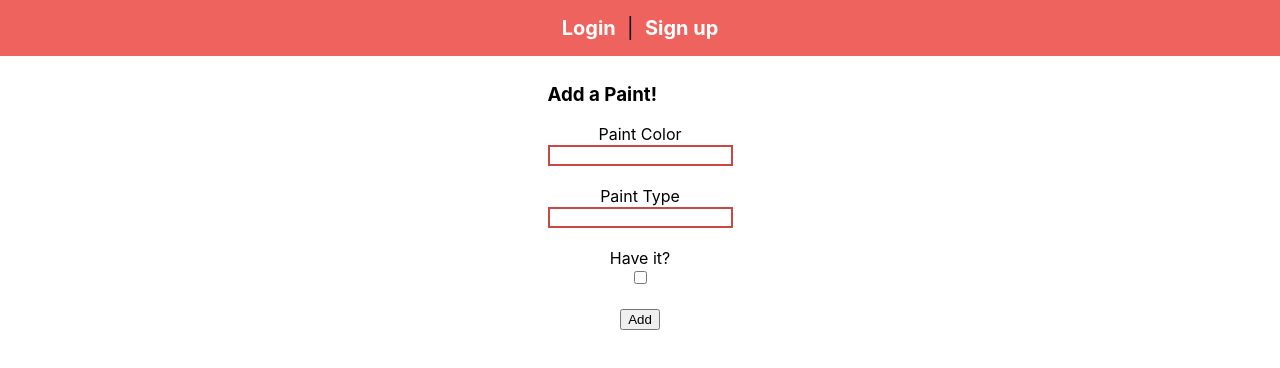
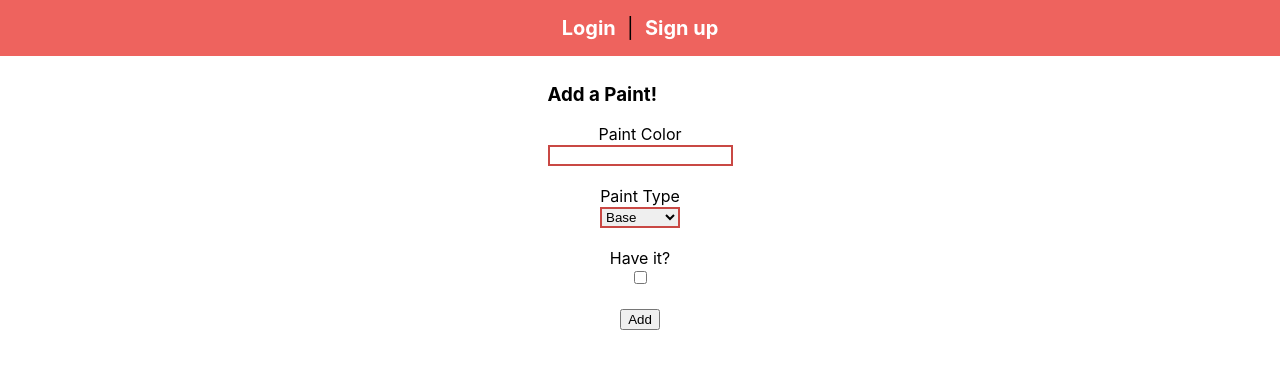
Before and after one commit to NobodysLackey/battlebrush, a React (Create React App) app: page /addpaint in a window 1280 px wide. Shown: the top 368 px of the page. Built offline with nearby package versions, Linux system fonts and the light colour scheme; no server answers.

Commit message:
add select options

```diff
--- a/src/components/AddPaint/AddPaint.jsx
+++ b/src/components/AddPaint/AddPaint.jsx
@@ -41,13 +41,20 @@ class AddPaint extends Component {
                 <br></br><br></br>
                 <span>Paint Type</span>
                 <br></br>
-                <input
+                <select
                     className="input-field"
                     type="text"
                     name="paintType"
                     value={this.state.formData.paintType}
                     onChange={this.handleChange}
-                />
+                >
+                    <option>Base</option>
+                    <option>Layer</option>
+                    <option>Shade</option>
+                    <option>Technical</option>
+                    <option>Edge</option>
+                    <option>Glaze</option>
+                </select>
                 <br></br><br></br>
                 <span>Have it?</span>
                 <br></br>
```
